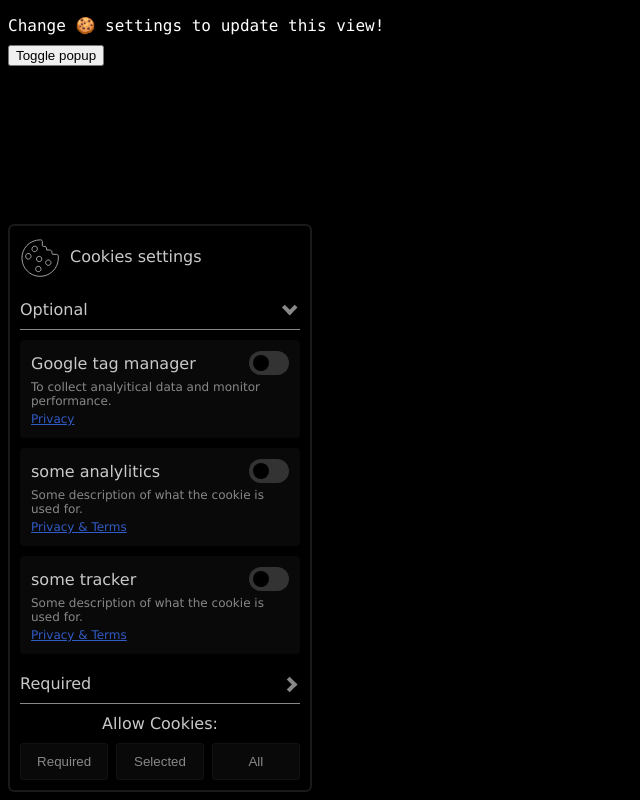
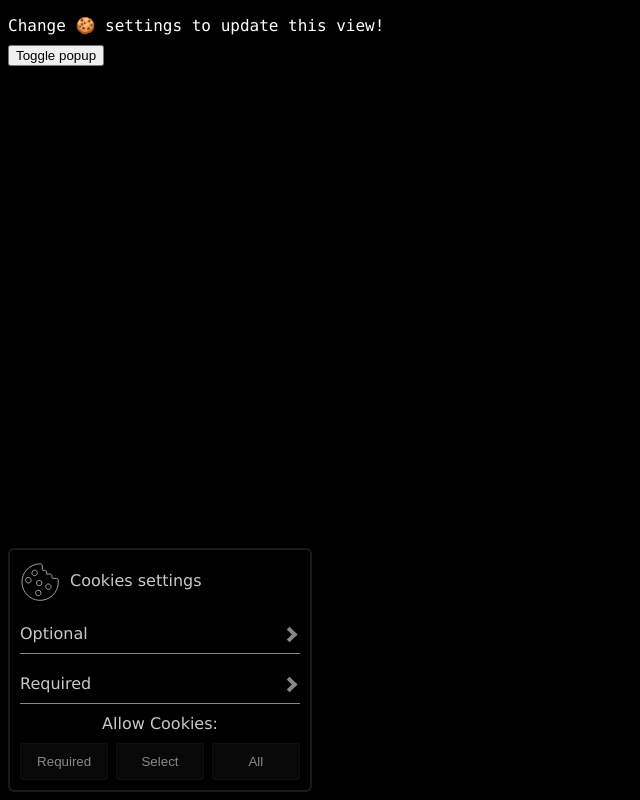
Before and after one commit to Dunks1980/Cookiemunch, a website: page index.html in a window 1280 px wide. Shown: the whole page, without its empty margins (0-640 px from the left). Drawn offline with Linux system fonts and the light colour scheme.

```diff
--- a/cookiemunch.css
+++ b/cookiemunch.css
@@ -80,7 +80,7 @@
   left: 50%;
   bottom: 50%;
   transform: translate(-50%, 50%);
-  z-index: 99999;
+  z-index: 99999999999999999;
   background: #fff;
   color: #555;
   border-radius: 4px;
--- a/index.html
+++ b/index.html
@@ -28,11 +28,11 @@
     var cookiemunch_options = {
       settings: {
         reload: false,
-        hide_icon: true,
+        hide_icon: false,
         cookies_to_exclude: [],
         keep_all_cookies: false,
         first_visit_checked: false,
-        start_dropdown_closed: false,
+        start_dropdown_closed: true,
         //cookie_image: '/cookiemunch.svg',
         //cookie_image: '/cookiemunch_flat_light.svg',
         cookie_image: '/cookiemunch_flat_dark.svg',
--- a/package.json
+++ b/package.json
@@ -1,6 +1,6 @@
 {
   "name": "@dunks1980/cookiemunch",
-  "version": "1.0.44",
+  "version": "1.0.45",
   "description": "A simple, customizable, minimal setup cookie plugin that allows your users to select which cookies to accept or decline.",
   "main": "cookiemunch.min.js",
   "scripts": {
```
Also changed, not shown: cookiemunch.min.css.
